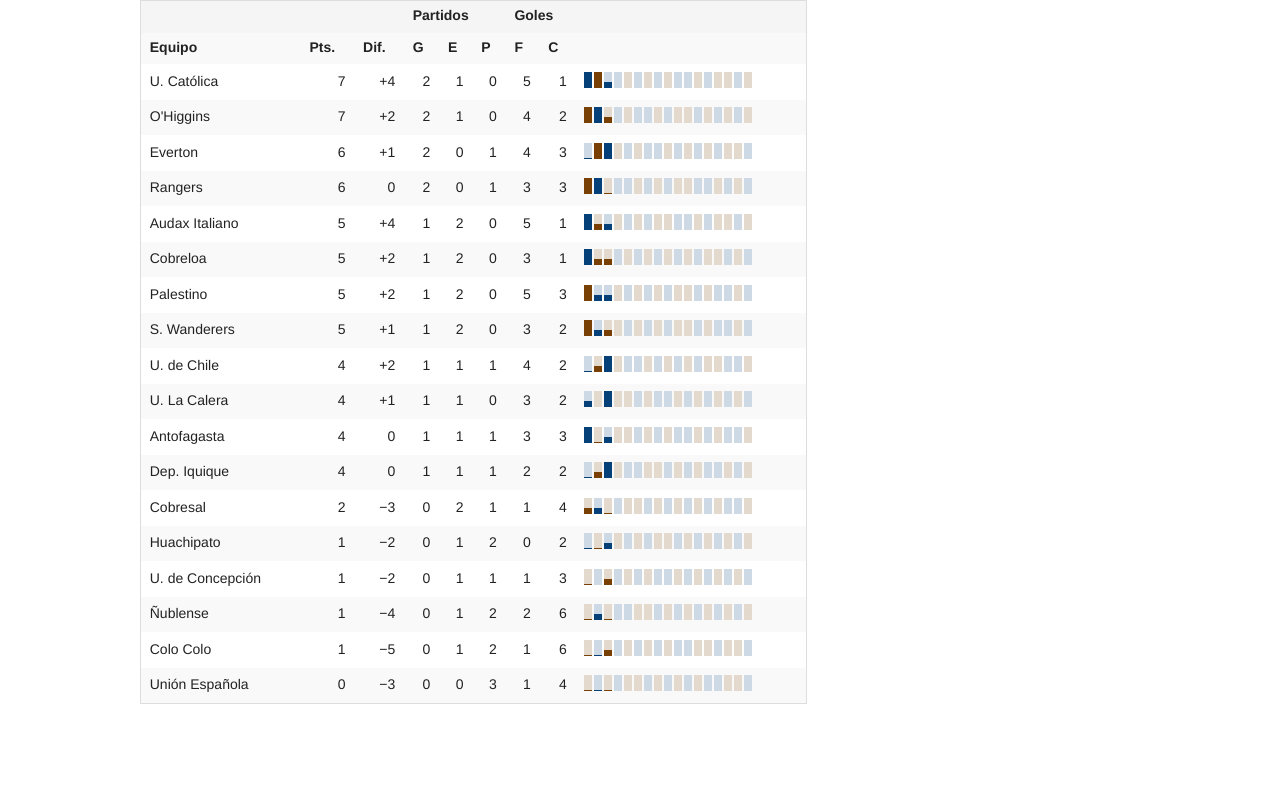
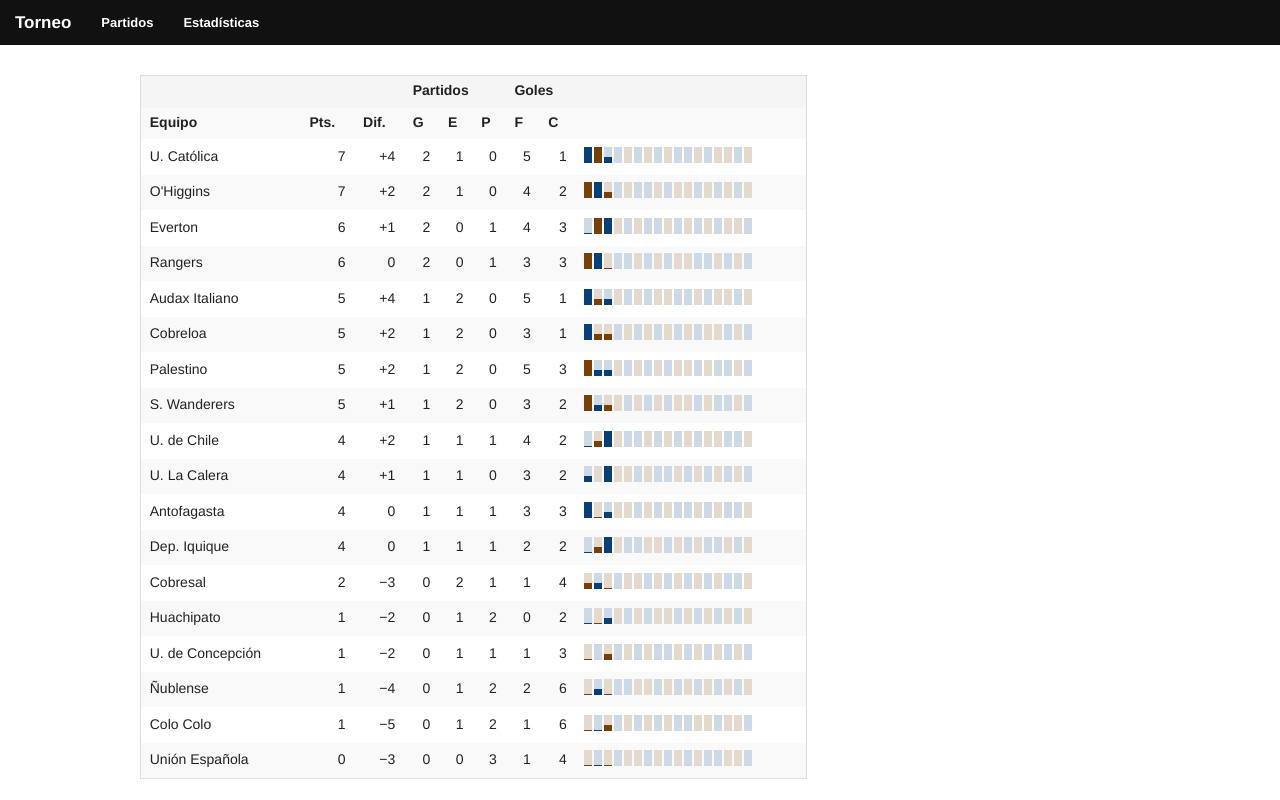
Before and after one commit to rbonvall/torneo, a plain HTML site: page app/index.html in a window 1280 px wide. Drawn offline with Linux system fonts and the light colour scheme.

Commit message:
Top navigation bar

```diff
--- a/app/index.html
+++ b/app/index.html
@@ -6,6 +6,19 @@
 <link rel="stylesheet" href="css/normalize.css">
 <link rel="stylesheet" href="css/foundation.css">
 
+<nav class="top-bar">
+  <ul class="title-area">
+    <li class="name"><h1><a href="#">Torneo</a></h1></li>
+    <li class="toggle-topbar menu-icon"><a href="#"><span></span></a></li>
+  </ul>
+  <section class="top-bar-section">
+    <ul class="left">
+      <li><a href="#/matches">Partidos</a></li>
+      <li><a href="#/stats">Estadísticas</a></li>
+    </ul>
+  </section>
+</nav>
+
 <div class="row" ng-view></div>
 
 <script src="lib/angular/angular.js"></script>
```
